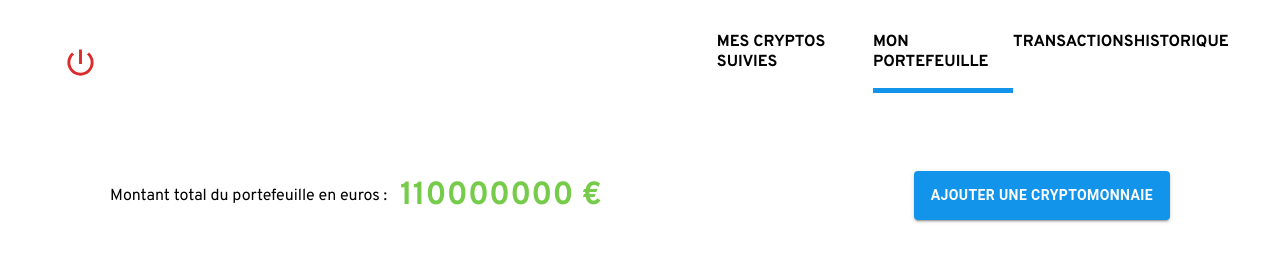
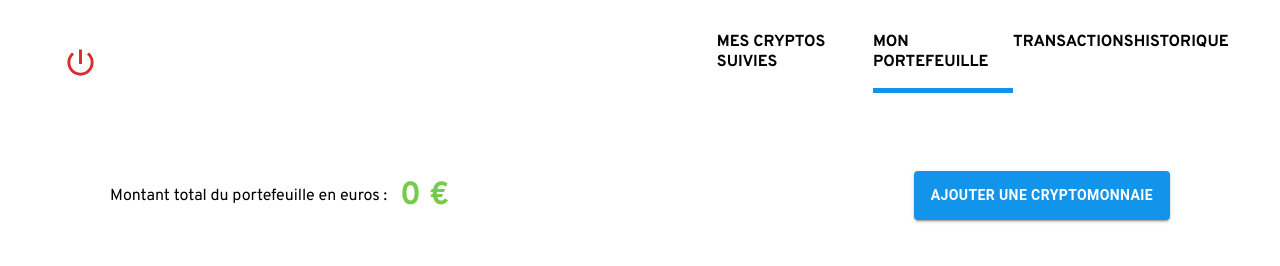
Before and after one commit to Jef-io/crypto-wallet-app, a React (Create React App) app: page / in a window 1280 px wide. Shown: the top 266 px of the page. Built offline with nearby package versions, Linux system fonts and the light colour scheme; no server answers.

Commit message:
[FEAT] wallet sum

```diff
--- a/src/pages/Wallet.js
+++ b/src/pages/Wallet.js
@@ -18,7 +18,14 @@ export default function Wallet () {
   const getWalletState = async () => {
     const result = await getWallet();
     setWallet(result);
-    console.log(result);
+  }
+
+  const getWalletSum = (wallet) => {
+    let sum = 0;
+    for (const crypto in wallet) {
+      sum += wallet[crypto].held * wallet[crypto].current_price;
+    }
+    return sum;
   }
 
   useEffect(() => {
@@ -30,7 +37,7 @@ export default function Wallet () {
         <header>
           <div>
             <label>Montant total du portefeuille en euros : </label>
-            <h4>110000000 €</h4>
+            <h4>{getWalletSum(wallet)} €</h4>
           </div>
           <Link to={'/addcryptoswallet'} className="Link">
             <CustomizedButton value="Ajouter une cryptomonnaie" color="blue"/>
```
